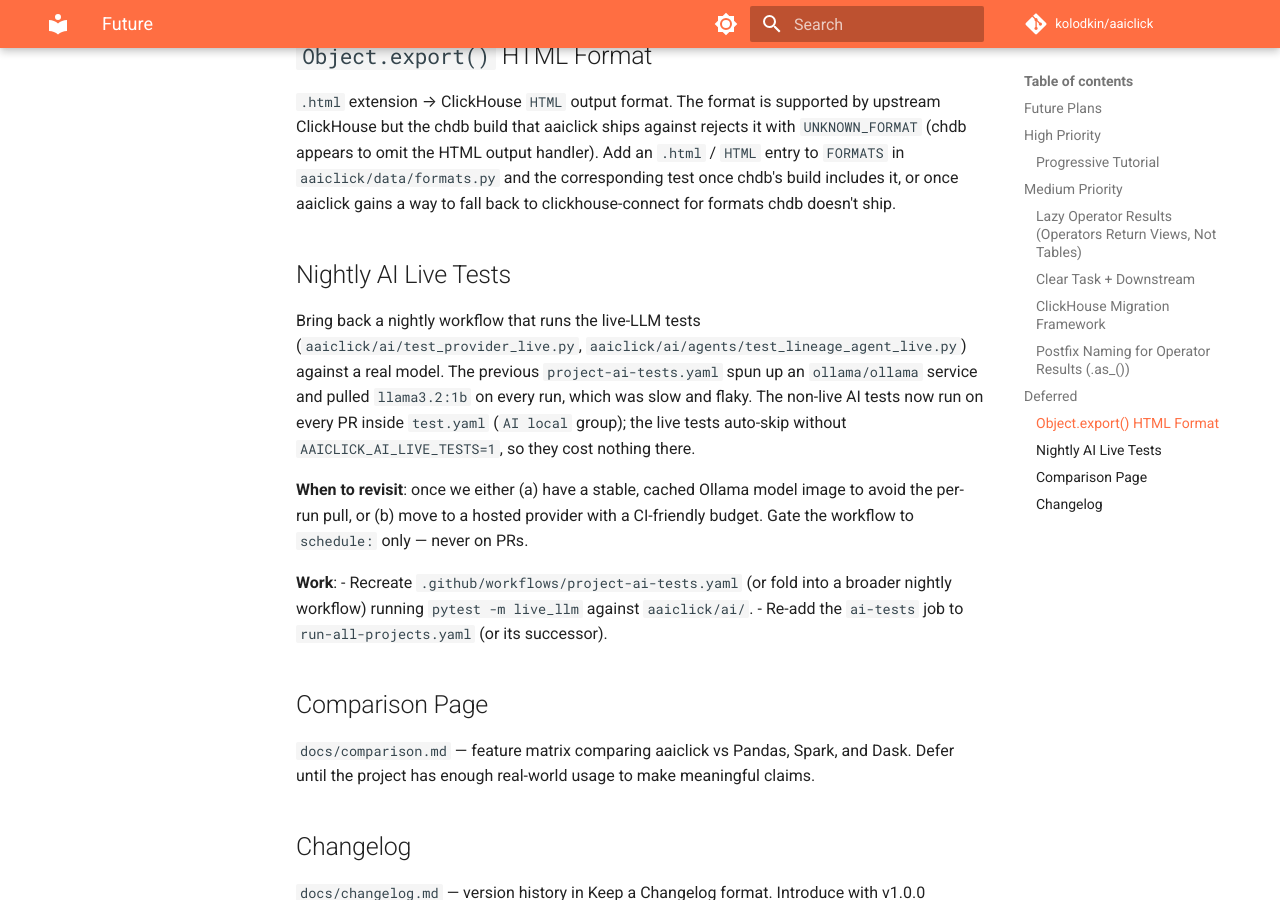
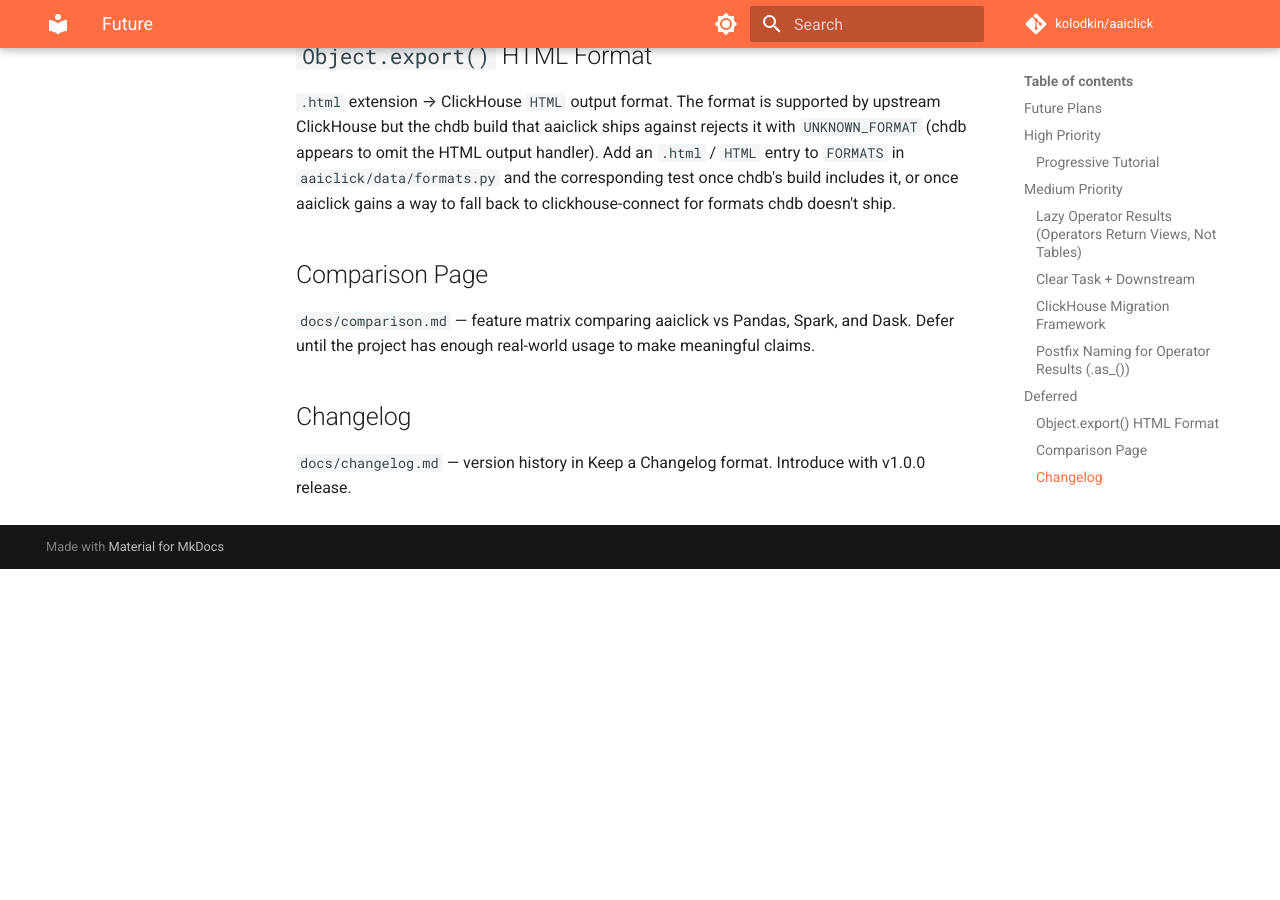
Before and after one commit to kolodkin/aaiclick, an MkDocs documentation site: the page built from docs/future.md, in a window 1280 px wide and 900 px high, scrolled down 5073 px. Built offline with MkDocs 1.6.1 and Material for MkDocs 9.7.7, drawn with Linux system fonts in a browser that asks for light colours; comment, search, counter and statistics services are not loaded; after the commit the page ends 5642 px from its top, so only the background shows below that.

Commit message:
feature: add nightly project-ai-tests workflow (#293)
Recreate the live-LLM nightly workflow with a cached Ollama service
(llama3.2:1b). Runs daily at 06:00 UTC; also exposes workflow_dispatch
and workflow_call. Removes the corresponding deferred item from
docs/future.md.

Co-authored-by: Claude <noreply@anthropic.com>

```diff
--- a/docs/future.md
+++ b/docs/future.md
@@ -152,16 +152,6 @@ an `.html` / `HTML` entry to `FORMATS` in `aaiclick/data/formats.py` and the
 corresponding test once chdb's build includes it, or once aaiclick gains a
 way to fall back to clickhouse-connect for formats chdb doesn't ship.
 
-## Nightly AI Live Tests
-
-Bring back a nightly workflow that runs the live-LLM tests (`aaiclick/ai/test_provider_live.py`, `aaiclick/ai/agents/test_lineage_agent_live.py`) against a real model. The previous `project-ai-tests.yaml` spun up an `ollama/ollama` service and pulled `llama3.2:1b` on every run, which was slow and flaky. The non-live AI tests now run on every PR inside `test.yaml` (`AI local` group); the live tests auto-skip without `AAICLICK_AI_LIVE_TESTS=1`, so they cost nothing there.
-
-**When to revisit**: once we either (a) have a stable, cached Ollama model image to avoid the per-run pull, or (b) move to a hosted provider with a CI-friendly budget. Gate the workflow to `schedule:` only — never on PRs.
-
-**Work**:
-- Recreate `.github/workflows/project-ai-tests.yaml` (or fold into a broader nightly workflow) running `pytest -m live_llm` against `aaiclick/ai/`.
-- Re-add the `ai-tests` job to `run-all-projects.yaml` (or its successor).
-
 ## Comparison Page
 
 `docs/comparison.md` — feature matrix comparing aaiclick vs Pandas, Spark, and Dask. Defer until the project has enough real-world usage to make meaningful claims.
```
Also changed, not shown: 1 other file.
